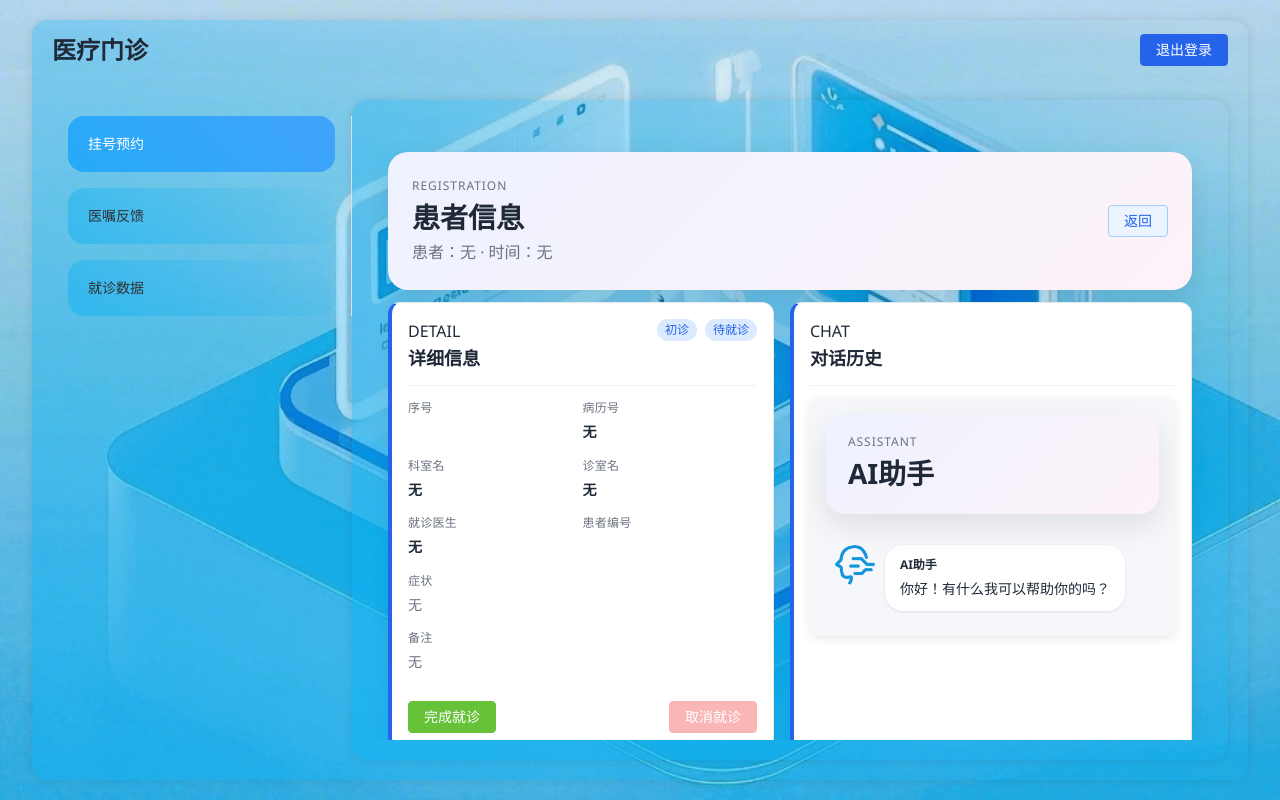
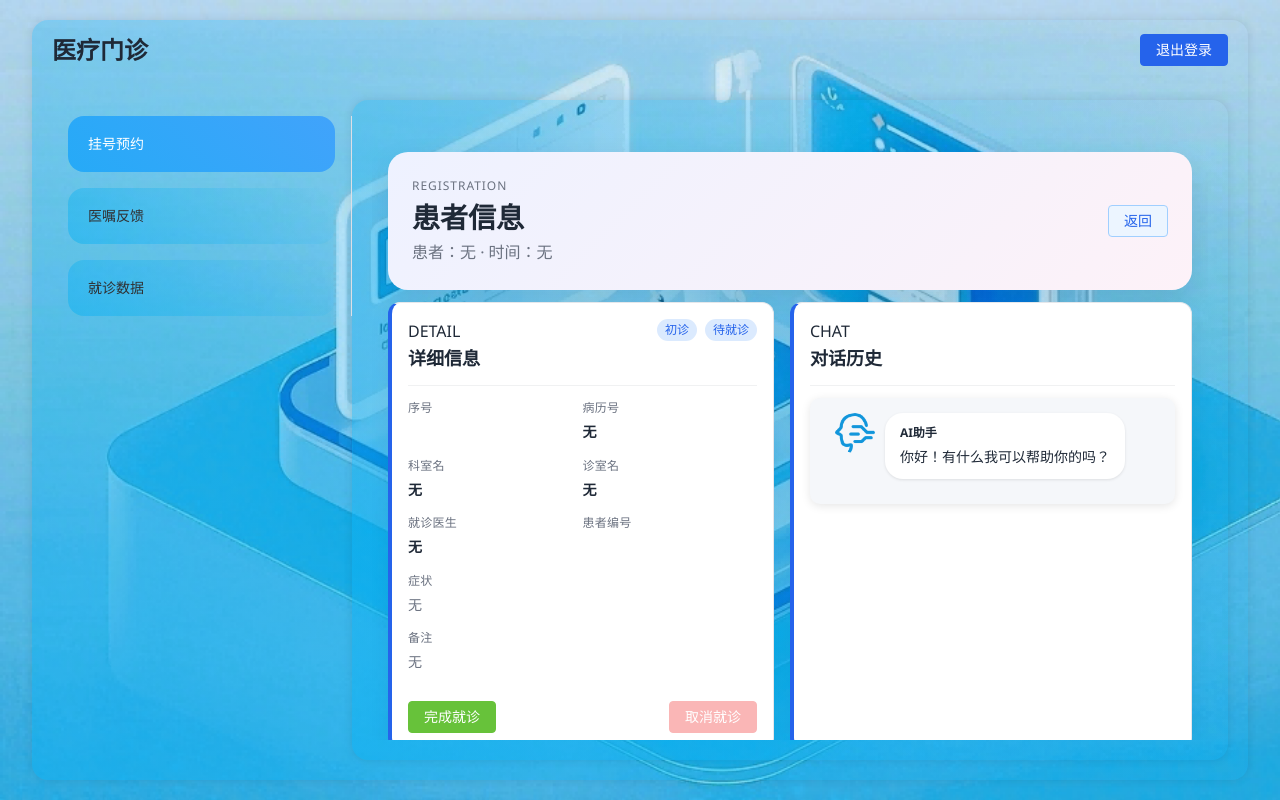
Before and after one commit to youngestar/OutPatient, a Vue app: page /doctor/1 in a window 1280 px wide. Built offline with nearby package versions, Linux system fonts and the light colour scheme.

Commit message:
fix: 修复一些 bug

```diff
--- a/src/components/Admin/AllDoctorsCard.vue
+++ b/src/components/Admin/AllDoctorsCard.vue
@@ -23,21 +23,22 @@ const hospitalStore = useHospitalStore();
 const loading = ref(true);
 const doctors = hospitalStore.doctors;
 
-const searchDoctor = () => {
-  // if (doctorName.value === '') {
-  //   hospitalStore.getAllDoctors();
-  // } else {
-  //   hospitalStore.getDoctorByName(doctorName.value);
-  // }
+const searchDoctor = async () => {
+  const keyword = doctorName.value.trim();
+  loading.value = true;
+  try {
+    // 当前 store 仅提供 searchForDoctor；若输入为空则保持现有列表。
+    if (keyword) {
+      await hospitalStore.searchForDoctor(keyword);
+    }
+  } finally {
+    loading.value = false;
+  }
 }
 
 onMounted(async () => {
-  // hospitalStore.getAllDoctors().then((res) => {
-  //   console.log(res)
-  // }).catch((err) => {
-  //   console.error(err);
-  // });
-  // loading.value = false;
+  // 重要：如果 loading 一直为 true，v-loading 的遮罩会挡住所有点击（包括“修改/删除”按钮）。
+  loading.value = false;
 })
 </script>
 
--- a/src/components/DoctorCard.vue
+++ b/src/components/DoctorCard.vue
@@ -14,7 +14,7 @@
       </div>
       <div class="doctor-card__desc">
         <p class="desc-label">简介</p>
-        <el-scrollbar height="220px">
+        <el-scrollbar height="120px">
           <p class="doctor-description">{{ introduction }}</p>
         </el-scrollbar>
       </div>
--- a/src/components/Registrations/allRegistrations.vue
+++ b/src/components/Registrations/allRegistrations.vue
@@ -45,7 +45,6 @@ onMounted(async () => {
         <h2>挂号记录</h2>
       </div>
     </header>
-
     <el-scrollbar v-loading="loading" class="registrations-scroll">
       <div v-if="registrations.length > 0" class="registrations-grid">
         <RegistrationCard v-for="item in registrations" :key="item.appointmentId" class="registration-card"
@@ -59,6 +58,7 @@ onMounted(async () => {
 
 <style lang="scss" scoped>
 .registrations-scroll {
+  height: calc(100vh - 350px);
   width: 100%;
 }
 
--- a/src/views/CardView.vue
+++ b/src/views/CardView.vue
@@ -65,7 +65,9 @@ const handleclick = (item: CardPayload) => {
   width: 100%;
   display: flex;
   flex-wrap: wrap;
-  gap: var(--space-4);
+  /* 可控间距：支持分别控制上下(row)与左右(column) */
+  column-gap: var(--card-gap-x, var(--card-gap, var(--space-4)));
+  row-gap: var(--card-gap-y, var(--card-gap, var(--space-4)));
   align-items: stretch;
 }
 
--- a/src/views/ChatView.vue
+++ b/src/views/ChatView.vue
@@ -1,13 +1,7 @@
 <template>
   <div class="chat-container">
-    <header class="page-head chat-header">
-      <div>
-        <p class="eyebrow">ASSISTANT</p>
-        <h2>AI助手</h2>
-      </div>
     <el-button v-if="couldSend && !hasRecorded" class="over-button"
       @click="overAichat(chatHistoryStore.getId(appoimentId))" type="danger" size="large">终止对话</el-button>
-    </header>
     <div class="chat-messages" ref="chatMessages">
       <div v-for="(message, index) in messages" :key="index" :class="['message', message.sender]">
         <div class="message-avatar">
@@ -293,8 +287,11 @@ onUnmounted(() => {
 
 <style lang="scss" scoped>
 .chat-container {
+  position: relative;
   width: 100%;
-  height: 90%;
+  /* 让父容器决定高度，避免 90% 在未定高父级下失效导致无法滚动 */
+  height: 100%;
+  min-height: 0;
   margin: 0 auto;
   background-color: #f5f7fa;
   border-radius: 10px;
@@ -304,20 +301,15 @@ onUnmounted(() => {
   flex-direction: column;
 }
 
-.chat-header {
-  position: relative;
-  margin: 16px;
-  padding: 18px 22px;
-
 .over-button {
   position: absolute;
   right: 1rem;
   top: 1rem;
 }
-}
 
 .chat-messages {
   flex: 1;
+  min-height: 0;
   overflow-y: auto;
   padding: 15px;
   display: flex;
```
Lines whose indentation alone changed are shown as unchanged.
